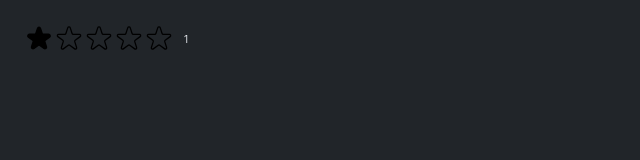
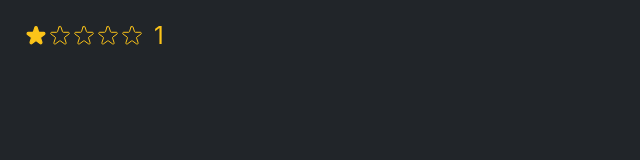
Before and after one commit to Emirkcgl/PopcornProject, a React (Create React App) app: page / in a window 1280 px wide. Both pictures are taken after a click on the element 39 px from the left and 39 px from the top of the page. Shown: the top 160 px of the page, without its empty margins (0-640 px from the left). Built offline with nearby package versions, Linux system fonts and the light colour scheme.

Commit message:
Add hover effect and onSetRating prop to StarRating component.

```diff
--- a/src/index.js
+++ b/src/index.js
@@ -9,6 +9,11 @@ const root = ReactDOM.createRoot(document.getElementById("root"));
 root.render(
   <React.StrictMode>
     {/*  <App /> */}
-    <StarRating maxRating={5} />
+    <StarRating
+      maxRating={5}
+      onSetRating={(newRating) =>
+        console.log("Yeni derecelendirme:", newRating)
+      }
+    />
   </React.StrictMode>
 );
--- a/src/starRating.js
+++ b/src/starRating.js
@@ -1,9 +1,20 @@
 import { useState } from "react";
+import PropTypes from "prop-types";
 
 const containerStyle = {
   display: "flex",
   alignItems: "center",
   gap: "1rem",
+};
+
+StarRating.propTypes = {
+  maxRating: PropTypes.number.isRequired,
+  defaultRating: PropTypes.number,
+  color: PropTypes.string,
+  size: PropTypes.number,
+  messages: PropTypes.array,
+  className: PropTypes.string,
+  onSetRating: PropTypes.func,
 };
 
 const starRatingStyle = {
@@ -22,16 +33,32 @@ const starStyle = {
   cursor: "pointer",
 };
 
-export default function StarRating({ maxRating }) {
-  const [rating, setRating] = useState(0);
+export default function StarRating({
+  maxRating = 5,
+  color = "#fcc419",
+  size = 24,
+  defaultRating = 0,
+  messages = [],
+  className = "",
+  onSetRating,
+}) {
+  const [rating, setRating] = useState(defaultRating);
   const [tempRating, setTempRating] = useState(0);
 
   function handleRating(rating) {
     setRating(rating);
+    onSetRating(rating);
   }
 
+  const textStyle = {
+    lineHeight: "1",
+    margin: "0",
+    color,
+    fontSize: `${size}px`,
+  };
+
   return (
-    <div style={containerStyle}>
+    <div style={containerStyle} className={className}>
       <div style={starRatingStyle}>
         {Array.from({ length: maxRating }, (_, i) => (
           <Star
@@ -40,15 +67,25 @@ export default function StarRating({ maxRating }) {
             onRate={() => handleRating(i + 1)}
             onHoverIn={() => setTempRating(i + 1)}
             onHoverOut={() => setTempRating(0)}
+            color={color}
+            size={size}
           />
         ))}
       </div>
-      <p style={textStyle}>{tempRating || rating || ""}</p>
+      <p style={textStyle}>
+        {messages[tempRating - 1] || tempRating || rating || ""}
+      </p>
     </div>
   );
 }
 
-function Star({ onRate, full, onHoverIn, onHoverOut }) {
+function Star({ onRate, full, onHoverIn, onHoverOut, color, size }) {
+  const starStyle = {
+    width: `${size}px`,
+    height: `${size}px`,
+    display: "block",
+    cursor: "pointer",
+  };
   return (
     <span
       style={starStyle}
@@ -60,8 +97,8 @@ function Star({ onRate, full, onHoverIn, onHoverOut }) {
         <svg
           xmlns="http://www.w3.org/2000/svg"
           viewBox="0 0 20 20"
-          fill="#000"
-          stroke="#000"
+          fill={color}
+          stroke={color}
           onClick={onRate}
         >
           <path d="M9.049 2.927c.3-.921 1.603-.921 1.902 0l1.07 3.292a1 1 0 00.95.69h3.462c.969 0 1.371 1.24.588 1.81l-2.8 2.034a1 1 0 00-.364 1.118l1.07 3.292c.3.921-.755 1.688-1.54 1.118l-2.8-2.034a1 1 0 00-1.175 0l-2.8 2.034c-.784.57-1.838-.197-1.539-1.118l1.07-3.292a1 1 0 00-.364-1.118L2.98 8.72c-.783-.57-.38-1.81.588-1.81h3.461a1 1 0 00.951-.69l1.07-3.292z" />
@@ -71,7 +108,7 @@ function Star({ onRate, full, onHoverIn, onHoverOut }) {
           xmlns="http://www.w3.org/2000/svg"
           fill="none"
           viewBox="0 0 24 24"
-          stroke="#000"
+          stroke={color}
         >
           <path
             strokeLinecap="round"
```
